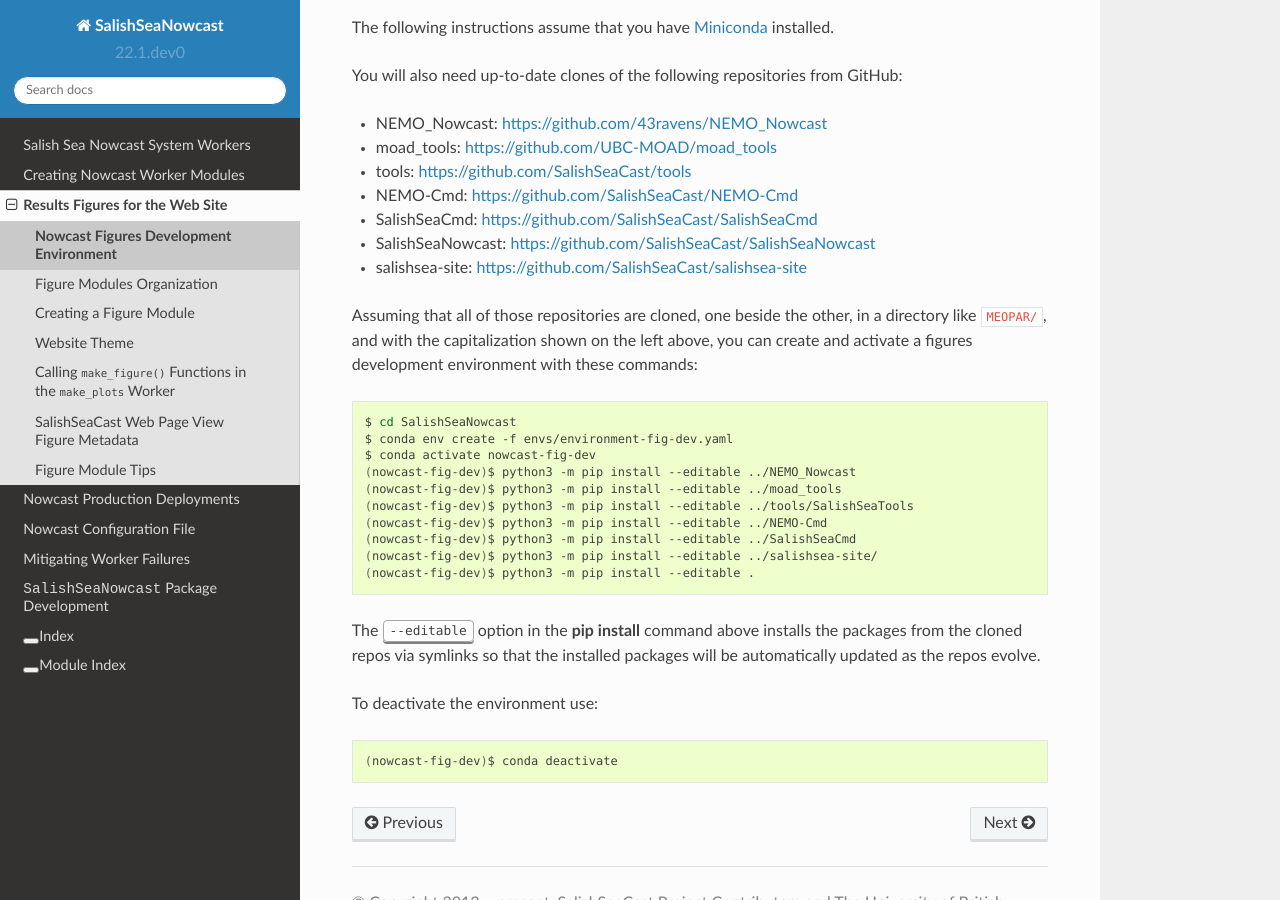
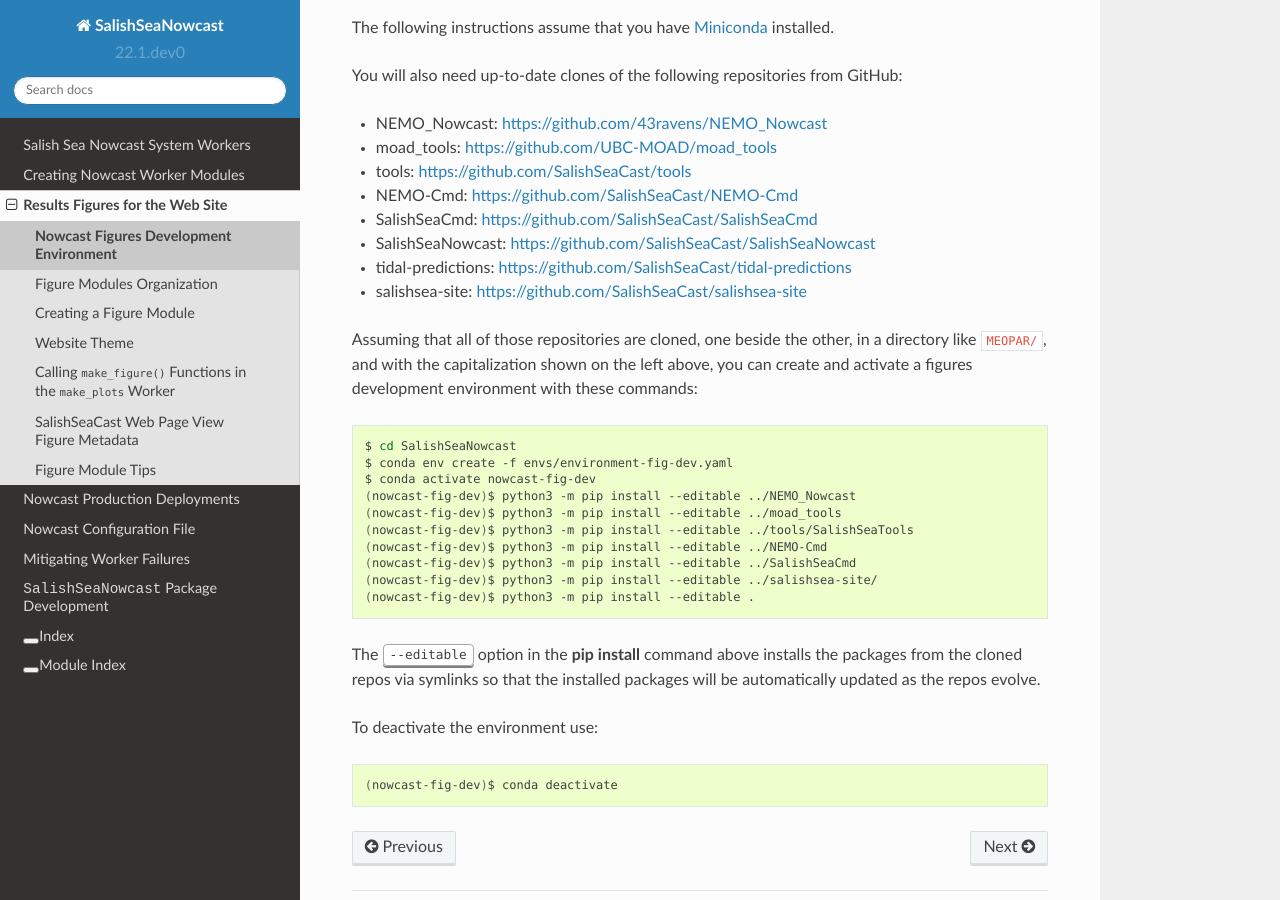
Before and after one commit to SalishSeaCast/SalishSeaNowcast, a Sphinx documentation site: the page built from docs/figures/fig_dev_env.rst, in a window 1280 px wide and 900 px high, scrolled down 508 px. Built offline with Sphinx 7.4.7 and the Read the Docs theme 2.0.0, drawn with Linux system fonts in a browser that asks for light colours.

Commit message:
Update tidal_predictions paths
Changed from directory in SalishSeaNowcast/ to clone of tidal-predictions repo.

```diff
--- a/docs/figures/fig_dev_env.rst
+++ b/docs/figures/fig_dev_env.rst
@@ -56,6 +56,7 @@ You will also need up-to-date clones of the following repositories from GitHub:
 * NEMO-Cmd: https://github.com/SalishSeaCast/NEMO-Cmd
 * SalishSeaCmd: https://github.com/SalishSeaCast/SalishSeaCmd
 * SalishSeaNowcast: https://github.com/SalishSeaCast/SalishSeaNowcast
+* tidal-predictions: https://github.com/SalishSeaCast/tidal-predictions
 * salishsea-site: https://github.com/SalishSeaCast/salishsea-site
 
 Assuming that all of those repositories are cloned,
```
Also changed, not shown: notebooks/figures/publish/DevelopCompareTidePredictionMaxSSH.ipynb, notebooks/figures/publish/TestPtAtkinsonTideModule.ipynb, notebooks/figures/publish/TestStormSurgeAlertsModule.ipynb, notebooks/figures/publish/TestStormSurgeAlertsThumbnailModule.ipynb, 2 other files.
